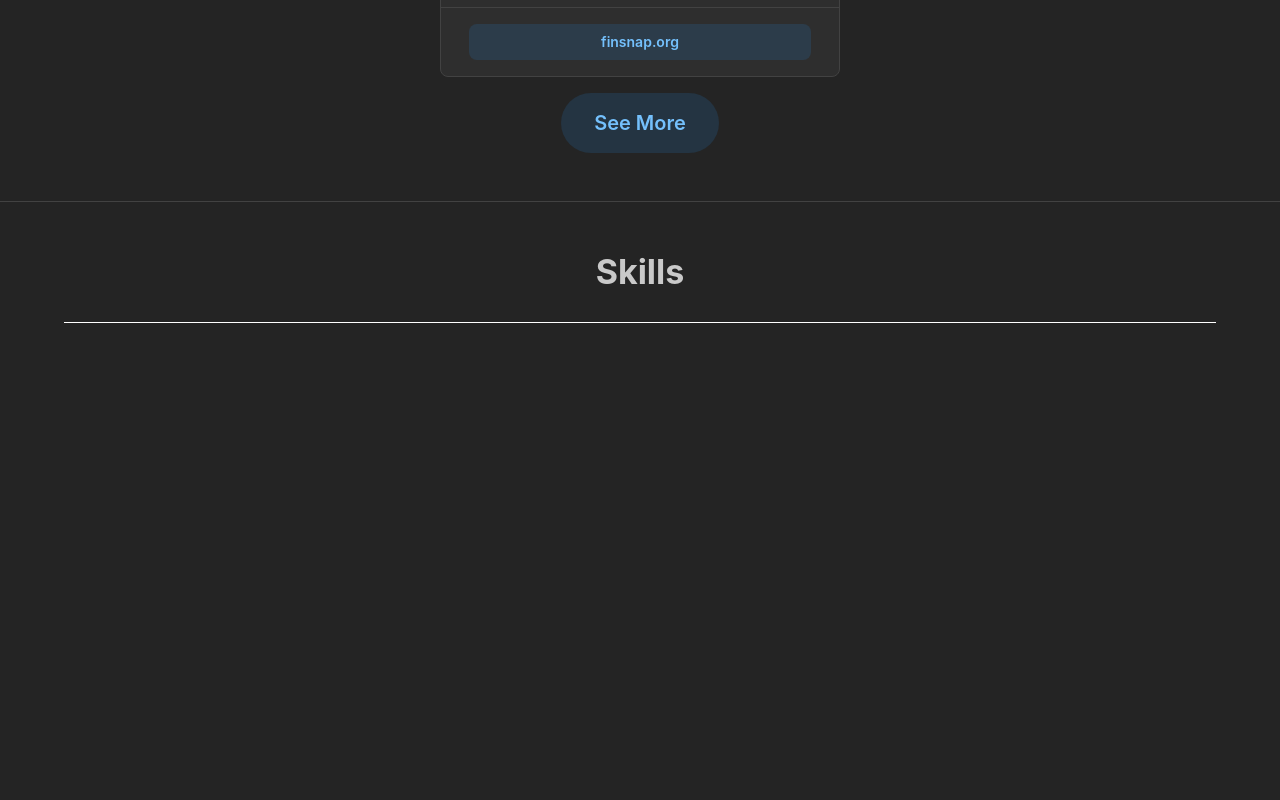
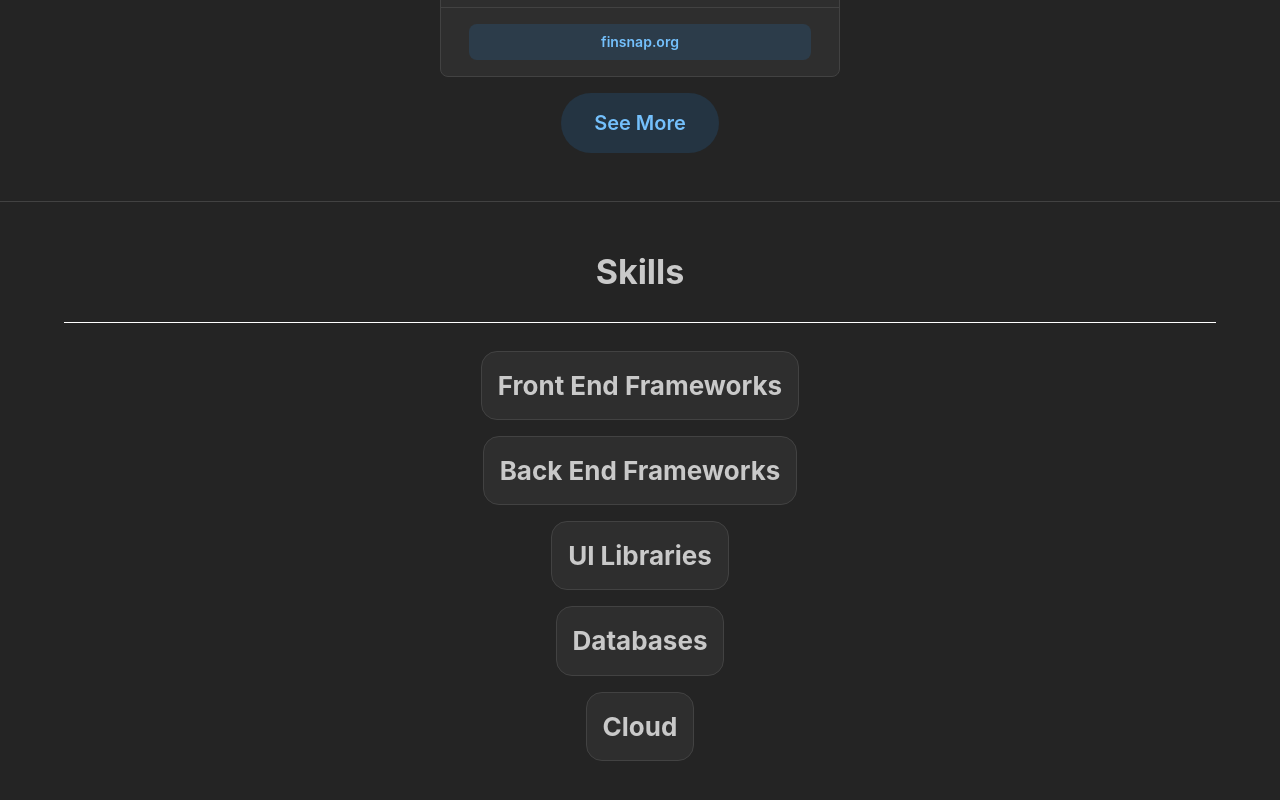
Before and after one commit to vkl2109/vincent_le, a React (Vite) app: page / in a window 1280 px wide. Shown: the part 1807-2607 px from the top of the page. Before the commit the page ends 2224 px from the top, so only its background shows below. Built offline with nearby package versions, Linux system fonts and the light colour scheme.

Commit message:
created skill cards

```diff
--- a/src/Components/FeatureCard.jsx
+++ b/src/Components/FeatureCard.jsx
@@ -15,7 +15,7 @@ import PropTypes from 'prop-types';
 
 export function FeatureCard ({ cardData }) {
     return(
-        <Card padding="lg" radius="md" withBorder w={rem(400)}>
+        <Card radius="md" withBorder maw={rem(400)}>
             <Card.Section withBorder>
                 <Image
                 src={images[cardData.image]}
--- a/src/Components/LandingSkills.jsx
+++ b/src/Components/LandingSkills.jsx
@@ -1,9 +1,5 @@
 import {
-    Group,
     Stack,
-    Button,
-    rem,
-    Badge,
     Divider,
     Title
 } from "@mantine/core"
@@ -11,11 +7,16 @@ import { SkillCard } from "../Components"
 import { skillData } from "../Constants"
 
 export function LandingSkills () {
-    return(<Stack
+    return(
+        <Stack
             justify="center"
             align="center"
             p="xl">
             <Title>Skills</Title>
             <Divider my="sm" color="white" w="90vw" />
-    </Stack>)
+            {skillData.map((skill) => {
+                return(<SkillCard key={skill.id} skill={skill}/>)
+            })}
+        </Stack>
+    )
 }
--- a/src/Components/SkillCard.jsx
+++ b/src/Components/SkillCard.jsx
@@ -1,8 +1,18 @@
+import {
+    Card,
+    Title,
+    rem
+} from "@mantine/core"
 import PropTypes from 'prop-types';
 
 export function SkillCard ({ skill }) {
-    return(<>
-    </>)
+    return(
+    <Card p="xl" radius="lg" withBorder maw={rem(400)}>
+      <Card.Section withBorder>
+        <Title order={2}>{skill.category}</Title>
+      </Card.Section>
+    </Card>
+    )
 }
 
 SkillCard.propTypes = {
```
